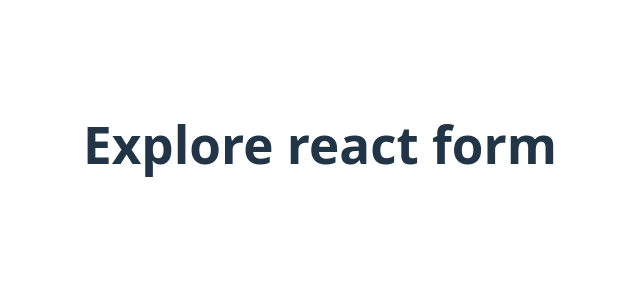
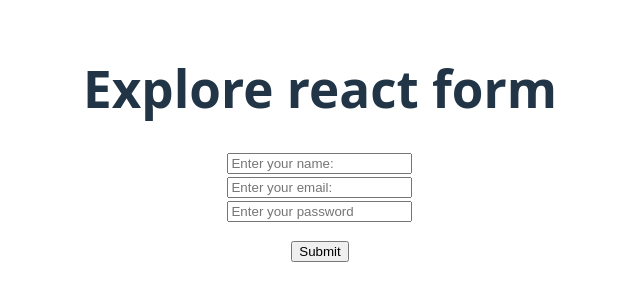
Before and after one commit to Apurbo-hue/explore_react_form, a React (Vite) app: page / in a window 1280 px wide. Shown: the part 256-556 px from the top of the page, without its empty margins (320-960 px from the left). Built offline with nearby package versions, Linux system fonts and the light colour scheme.

Commit message:
controlled data method 3 using the onChange  added

```diff
--- a/src/App.jsx
+++ b/src/App.jsx
@@ -1,4 +1,5 @@
 import './App.css'
+import ControlledData from './assets/Components/ControlledData/ControlledData'
 import FormData from './assets/Components/FormData/FormData'
 import SimpleForm from './assets/Components/SimpleForm/SimpleForm'
 
@@ -10,6 +11,7 @@ function App() {
     <h1>Explore react form</h1>
     {/* <SimpleForm></SimpleForm> */}
     {/* <FormData></FormData> */}
+    <ControlledData></ControlledData>
     </>
   )
 }
--- /dev/null
+++ b/src/assets/Components/ControlledData/ControlledData.jsx
@@ -0,0 +1,39 @@
+import React, { useState } from 'react';
+
+const ControlledData = () => {
+
+    const [password,setPassword]=useState()
+    const[error,setError]=useState('')
+
+     const submitHandeler =(e)=>{
+           e.preventDefault()
+            console.log(password)
+
+     }
+
+     const handlePasswordChange=(e)=>{
+           console.log(e.target.value)
+           setPassword(e.target.value)
+           if(password.length<8)
+           {
+            setError('Password must be at least 8 characters.')
+           }
+           else{
+            setError('')
+           }
+     }
+
+    return (
+        <div>
+            <form onSubmit={submitHandeler}>
+               <input type="text" name='name' placeholder='Enter your name:' /><br />
+               <input type="email" name='email' placeholder='Enter your email:' /><br />
+               <input type="password" name="password" onChange={handlePasswordChange} placeholder='Enter your password'/><br />
+               <p><small style={{color:'red'}}>{error}</small></p>
+               <input type="submit" value="Submit" />
+            </form>
+        </div>
+    );
+};
+
+export default ControlledData;
```
Also changed, not shown: 1 other file (tests, documents, lock files or other folders).
